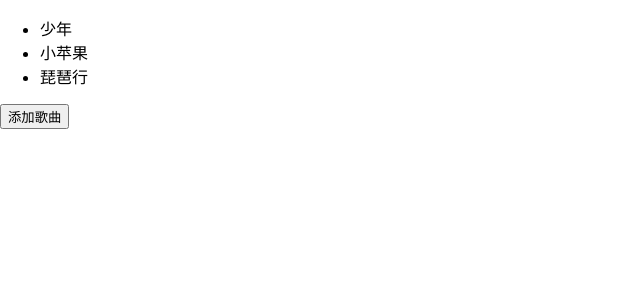
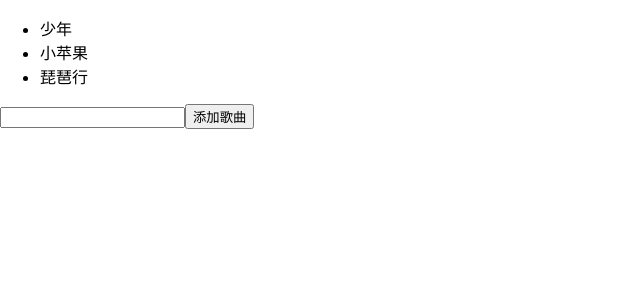
Before and after one commit to jackniu/react-demo, a React (Create React App) app: page / in a window 1280 px wide. Shown: the top 300 px of the page, without its empty margins (0-640 px from the left). Built offline with nearby package versions, Linux system fonts and the light colour scheme.

Commit message:
Add NewSongForm component.

```diff
--- /dev/null
+++ b/src/components/NewSongForm.js
@@ -0,0 +1,23 @@
+import React, { useState } from 'react'
+
+const NewSongForm = ({ addSong }) => {
+    const [title, setTitle] = useState('');
+    const handleSubmit = (e) => {
+        e.preventDefault();
+        // console.log(title);
+        addSong(title);
+        setTitle('');
+    }
+    const handleChange = (e) => {
+        setTitle(e.target.value);
+    }
+    return (
+        <form onSubmit={handleSubmit}>
+            <label htmlFor=""></label>
+            <input type="text" value={title} onChange={handleChange} />
+            <input type="submit" value="添加歌曲" />
+        </form>
+    )
+}
+
+export default NewSongForm
--- a/src/components/SongList.js
+++ b/src/components/SongList.js
@@ -1,5 +1,6 @@
 import React, { useState } from 'react'
 import { v4 as uuid } from 'uuid'
+import NewSongForm from './NewSongForm';
 
 const SongList = () => {
     const [songs, setSongs] = useState([
@@ -7,8 +8,8 @@
         { title: '小苹果', id: 2 },
         { title: '琵琶行', id: 3 },
     ]);
-    const addSong = () => {
-        setSongs([...songs, { title: '一生有你', id: uuid() }])
+    const addSong = (title) => {
+        setSongs([...songs, { title, id: uuid() }])
     }
     return (
         <div className="song-list">
@@ -19,7 +20,7 @@
                     )
                 })}
             </ul>
-            <button onClick={addSong}>添加歌曲</button>
+            <NewSongForm addSong={addSong} />
         </div>
     )
 }
```
